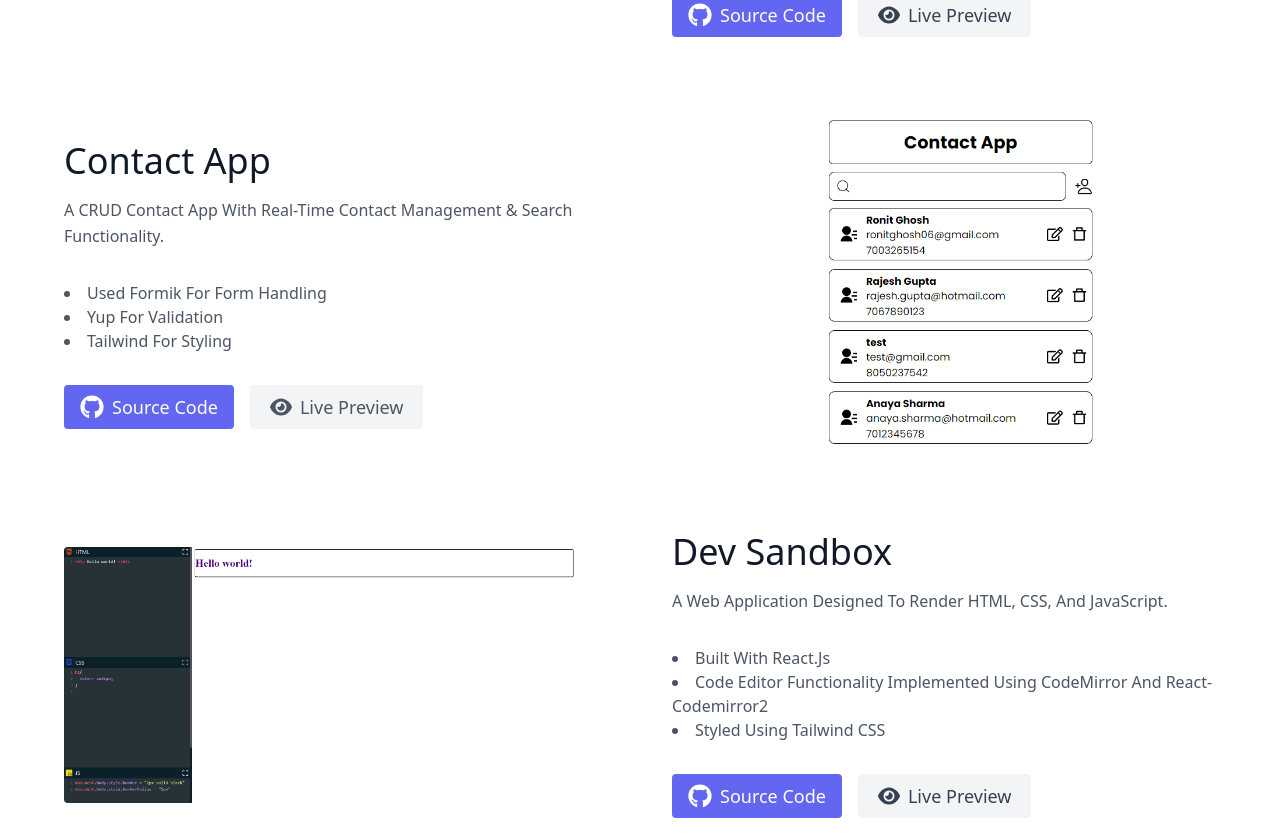
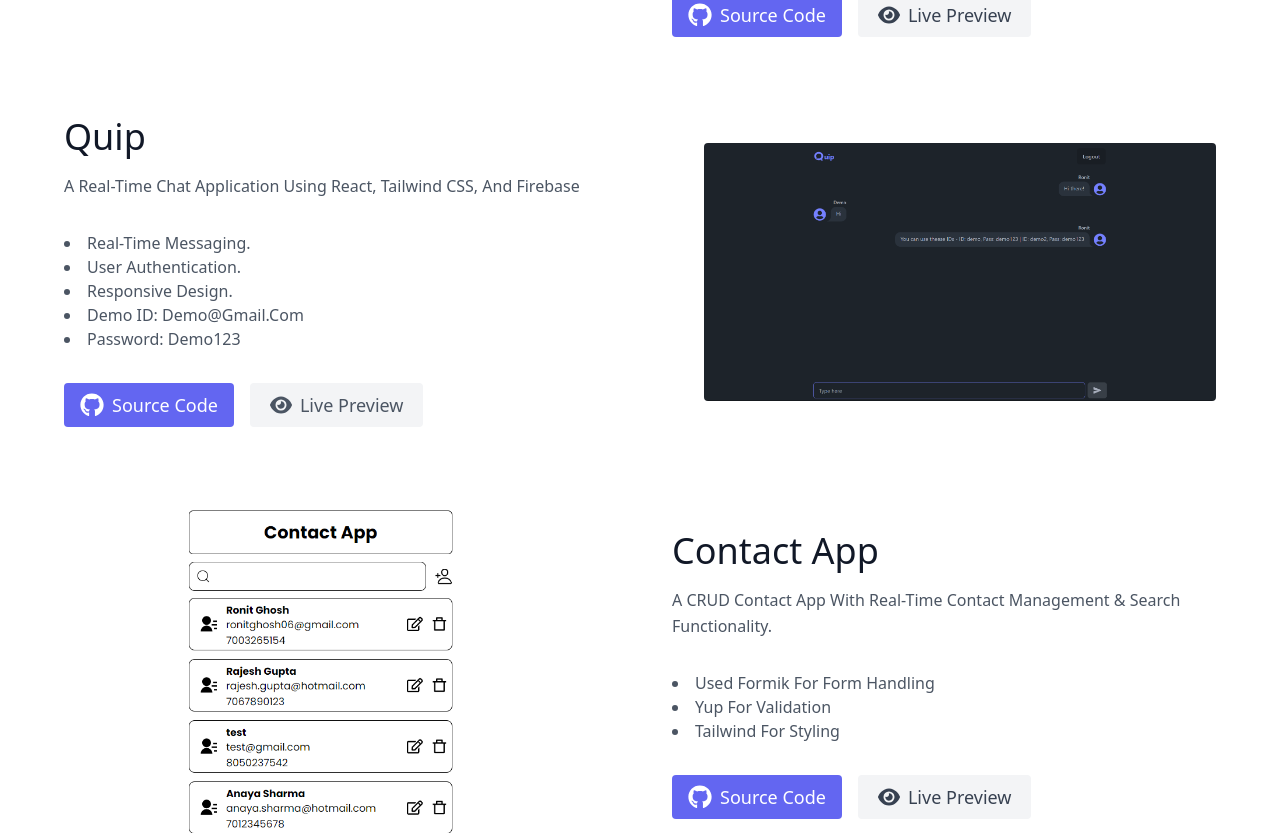
Before and after one commit to ronit-ghosh/Portfolio, a React (Vite) app: page / in a window 1280 px wide. Shown: the part 1967-2800 px from the top of the page. Built offline with nearby package versions, Linux system fonts and the light colour scheme.

Commit message:
Project Added

```diff
--- a/src/sections/ProjectsSection.jsx
+++ b/src/sections/ProjectsSection.jsx
@@ -3,6 +3,7 @@ import mewsixImg from "../assets/images/mewsix.png"
 import contactAppImg from "../assets/images/contactapp.png"
 import devSandboxImg from "../assets/images/devsandbox.png"
 import animatedWebsiteImg from "../assets/images/animatedwebsite.png"
+import quipImg from "../assets/images/quip.png"
 
 const ProjectsSection = () => {
   const mewsix = [
@@ -11,6 +12,14 @@ const ProjectsSection = () => {
     "Volume control.",
     "Playlist functionality to queue up multiple tracks.",
     "Responsive design for seamless experience across devices"
+  ];
+
+  const quip = [
+    " real-time messaging.",
+    "user authentication.",
+    "responsive design.",
+    "Demo ID: demo@gmail.com",
+    "Password: demo123"
   ];
 
   const contactApp = [
@@ -46,13 +55,22 @@ const ProjectsSection = () => {
         image={mewsixImg}
         isLeft />
       <ProjectCard
+        title="Quip"
+        description="a real-time chat application using React, Tailwind CSS, and Firebase"
+        githubLink = "https://github.com/ronit-ghosh/Quip"
+        livePreviewLink="https://quiip.vercel.app/"
+        features={quip}
+        image={quipImg}
+        isLeft={false}
+      />
+      <ProjectCard
         title="Contact App"
         description="a CRUD Contact App with real-time contact management & search functionality."
         githubLink="https://github.com/ronit-ghosh/Contact-App"
         livePreviewLink="https://crud-contact-app-psi.vercel.app/"
         features={contactApp}
         image={contactAppImg}
-        isLeft={false} />
+        isLeft />
       <ProjectCard
         title="Dev Sandbox"
         description="a web application designed to render HTML, CSS, and JavaScript."
@@ -60,7 +78,7 @@ const ProjectsSection = () => {
         livePreviewLink="https://dev-sandbox-three.vercel.app/"
         features={devSandbox}
         image={devSandboxImg}
-        isLeft
+        isLeft={false}
       />
       <ProjectCard
         title="Animated Website"
@@ -69,7 +87,7 @@ const ProjectsSection = () => {
         livePreviewLink="https://animated-golf-website.vercel.app/"
         features={animatedWebsite}
         image={animatedWebsiteImg}
-        isLeft={false}
+        isLeft
       />
     </div>
     </>
```
Also changed, not shown: src/assets/images/quip.png (added).
